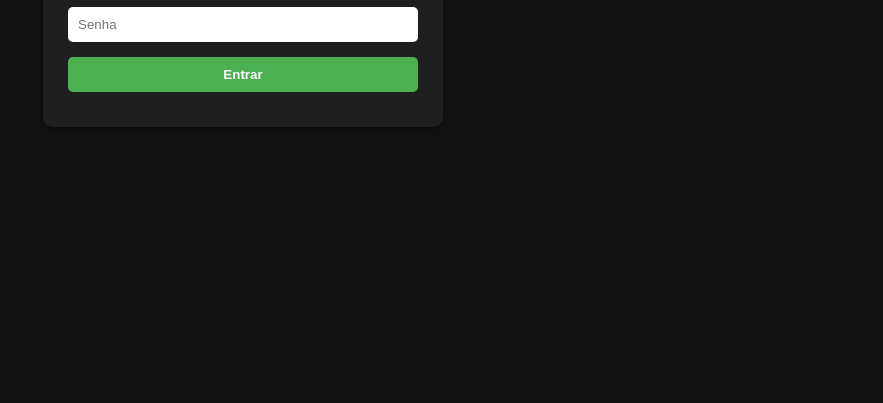
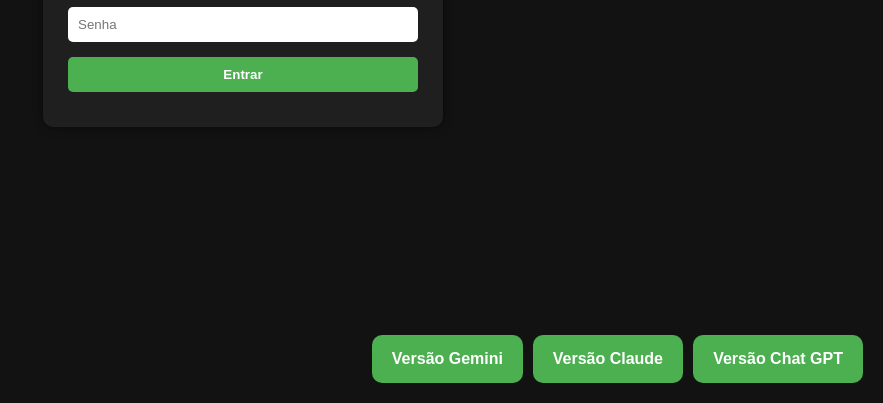
Before and after one commit to JoaoMarenov/CP-03-Web-Dev, a plain HTML site: page Site Login - Original/index.html in a window 1280 px wide. Shown: the part 397-800 px from the top of the page, without its empty margins (397-1280 px from the left). Drawn offline with Linux system fonts and the light colour scheme.

Commit message:
fix: botao entrar em cada modelo IA adicionado

```diff
--- a/Site Login - Original/index.html
+++ b/Site Login - Original/index.html
@@ -3,7 +3,7 @@
 <head>
     <meta charset="UTF-8">
     <meta name="viewport" content="width=device-width, initial-scale=1.0">
-    <title>Sistema de Ideias de Startups</title>
+    <title>CP-03 - Web Dev | Site original</title>
     <script src="script.js"></script>
     <link rel="stylesheet" href="style.css">
 
@@ -34,5 +34,17 @@
         </div>
     </div>
 
+    <a href="../Modelos Feito por IA/Login - Versão Chat Gpt/indexCg.html" target="_blank" class="botao-site1">
+    Versão Chat GPT
+    </a>
+
+    <a href="../Modelos Feito por IA/Login - Versão Claude/indexCl.html" target="_blank" class="botao-site2">
+    Versão Claude
+    </a>
+
+    <a href="../Modelos Feito por IA/Login - Versão Gemini/indexG.html" target="_blank" class="botao-site3">
+    Versão Gemini
+    </a>
+
 </body>
 </html>
--- a/Site Login - Original/style.css
+++ b/Site Login - Original/style.css
@@ -90,3 +90,60 @@
     text-align: center;
     margin-top: 10px;
 }
+
+.botao-site1 {
+    position: fixed;
+    bottom: 20px;
+    right: 20px;
+    background-color: #4caf50;
+    color: white;
+    padding: 15px 20px;
+    border-radius: 10px;
+    text-decoration: none;
+    font-family: Arial, sans-serif;
+    font-weight: bold;
+    transition: 0.3s;
+}
+
+.botao-site1:hover {
+    background-color: #4caf50;
+    transform: scale(1.05);
+}
+
+.botao-site2 {
+    position: fixed;
+    bottom: 20px;
+    right: 200px;
+    background-color: #4caf50;
+    color: white;
+    padding: 15px 20px;
+    border-radius: 10px;
+    text-decoration: none;
+    font-family: Arial, sans-serif;
+    font-weight: bold;
+    transition: 0.3s;
+}
+
+.botao-site2:hover {
+    background-color: #4caf50;
+    transform: scale(1.05);
+}
+
+.botao-site3 {
+    position: fixed;
+    bottom: 20px;
+    right: 360px;
+    background-color: #4caf50;
+    color: white;
+    padding: 15px 20px;
+    border-radius: 10px;
+    text-decoration: none;
+    font-family: Arial, sans-serif;
+    font-weight: bold;
+    transition: 0.3s;
+}
+
+.botao-site3:hover {
+    background-color: #4caf50;
+    transform: scale(1.05);
+}
```
Also changed, not shown: Modelos Feito por IA/Login - Versão Chat Gpt/indexCg.html (+3 -2 lines), Modelos Feito por IA/Login - Versão Chat Gpt/styleCg.css (+19 -0 lines), Modelos Feito por IA/Login - Versão Claude/indexCl.html (+4 -0 lines), Modelos Feito por IA/Login - Versão Claude/styleCl.css (+19 -0 lines), Modelos Feito por IA/Login - Versão Gemini/indexG.html (+3 -0 lines), Modelos Feito por IA/Login - Versão Gemini/styleG.css (+19 -0 lines).
